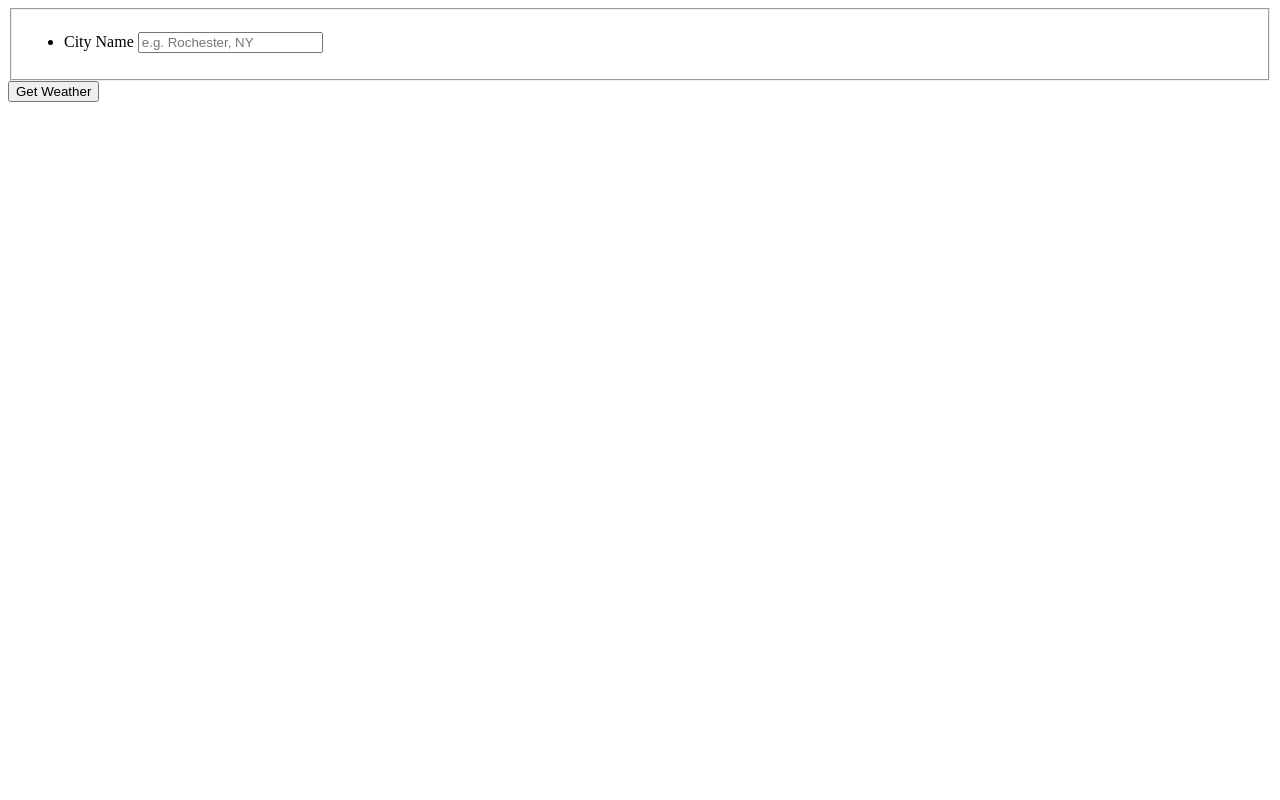
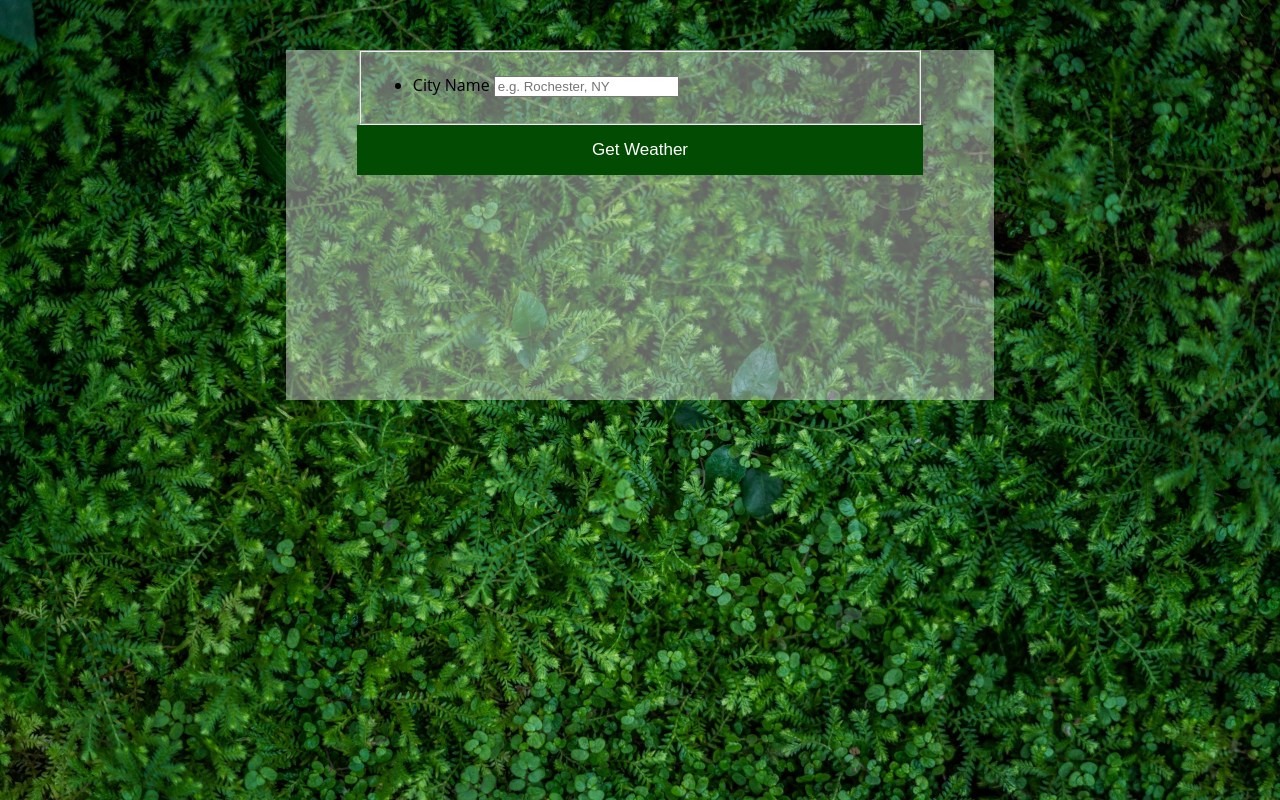
Before and after one commit to Pavliv/Weather-API, a plain HTML site: page index.html in a window 1280 px wide. Drawn offline with Linux system fonts and the light colour scheme; some packages are replaced by stand-ins of ours.

Commit message:
create autofill and style

```diff
--- a/index.html
+++ b/index.html
@@ -2,9 +2,12 @@
 <html>
 <head>
 	<title>Weather</title>
+	<link rel="stylesheet" href="style/style.css">
 </head>
 <body>
-	<form method="get">
+	<div class="custom-container">
+		<div class="matte-glass">
+			<form method="get" class="input-form">
 				<fieldset>
 					<ul>
 		<!-- 				<li>
@@ -21,8 +24,11 @@
 						</li>
 					</ul>
 				</fieldset>
-		<button>Get Weather</button>
+				<button class="confirm-button">Get Weather</button>
 			</form>
-	<script src="https://maps.googleapis.com/maps/api/js?key=[your_api_key]&libraries=places,geometry"></script>
+		</div>
+	</div>
+	<script src="https://maps.googleapis.com/maps/api/js?key=AIzaSyDR0ph47TF1ya5xaVCbE083Squ7Zk1iL-0&libraries=places,geometry"></script>
+	<script type="text/javascript" src="script/script.js"></script>
 </body>
 </html>
--- /dev/null
+++ b/script/script.js
@@ -0,0 +1,4 @@
+var searchBox = new google.maps.places.SearchBox(document.querySelector("#city-search"));
+searchBox.addListener('places_changed', function() {
+	var locale = searchBox.getPlaces()[0];
+});
--- /dev/null
+++ b/style/style.css
@@ -0,0 +1,36 @@
+* {
+	box-sizing: border-box;
+}
+body {
+	font-family: 'Open Sans', sans-serif;
+	margin: 0;
+	background: url("../images/background-picture.jpg") no-repeat;
+	background-attachment: fixed;
+	background-size: cover;
+}
+.custom-container {
+	max-width: 1366px;
+	margin: auto;
+	padding: 0 50px;
+}
+.matte-glass {
+	width: 60%;
+	height: 350px;
+	margin: 0 auto;
+	box-shadow: inset 0 0 0 200px rgba(255,255,255,0.4);
+}
+.input-form {
+	width: 80%;
+	margin: 50px auto;
+}
+.confirm-button {
+	width: 100%;
+	height: 50px;
+	border: none;
+	background-color: #024b02;
+	color: #fff;
+	font-size: 17px;
+}
+.confirm-button:hover {
+	background-color: #337c10;
+}
```
Also changed, not shown: images/background-picture.jpg (added). Lines whose indentation alone changed are shown as unchanged.
